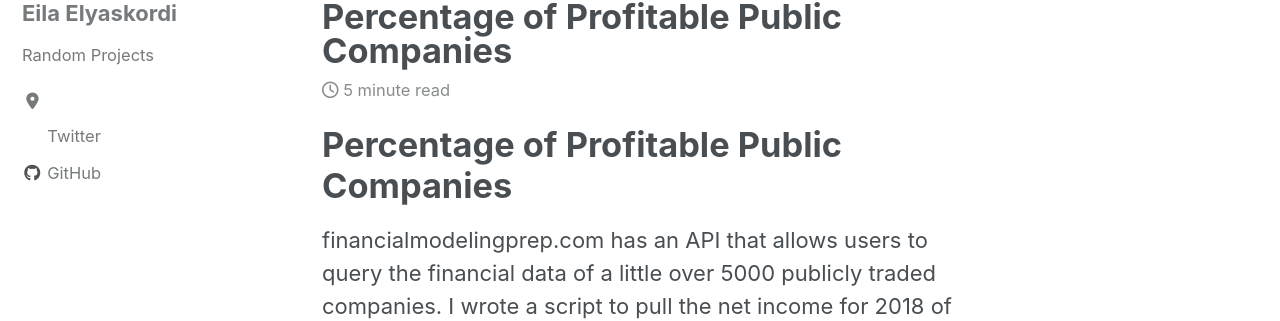
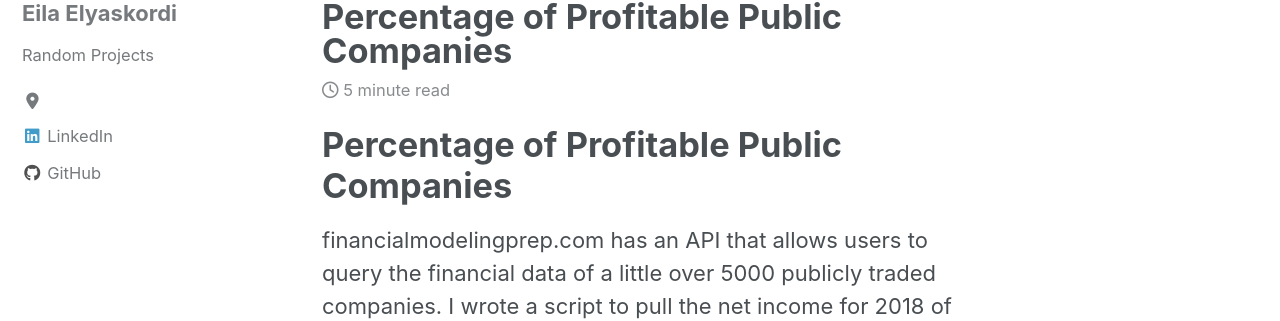
Before and after one commit to eila-elyas/eila-elyas.github.io, a Jekyll site: the page built from _posts/2019-08-03-percentage of profitable public companies.md, in a window 1280 px wide. Shown: the part 111-432 px from the top of the page. Built offline with Jekyll 4.4.1, drawn with Linux system fonts in a browser that asks for light colours; cached includes are drawn as plain includes; nearby versions of some CDN libraries.

Commit message:
fixing LinkedIn

```diff
--- a/_config.yml
+++ b/_config.yml
@@ -119,8 +119,8 @@ author:
     - label: "Website"
       icon: "fas fa-fw fa-link"
       # url: "https://your-website.com"
-    - label: "Twitter"
-      icon: "fab fa-fw fa-linkedin-square"
+    - label: "LinkedIn"
+      icon: "fab fa-fw fa-linkedin"
       url: "https://www.linkedin.com/in/eila-elyaskordi/"
     - label: "Facebook"
       icon: "fab fa-fw fa-facebook-square"
```
